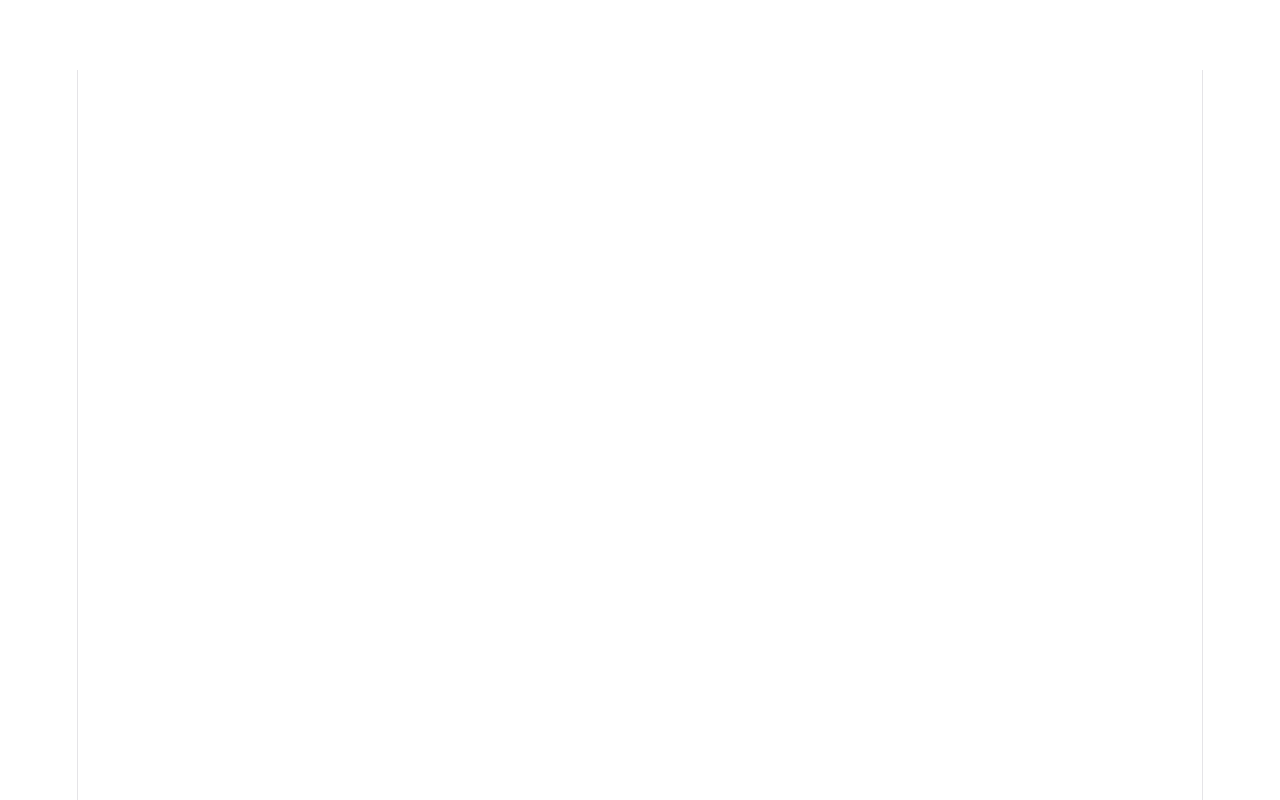
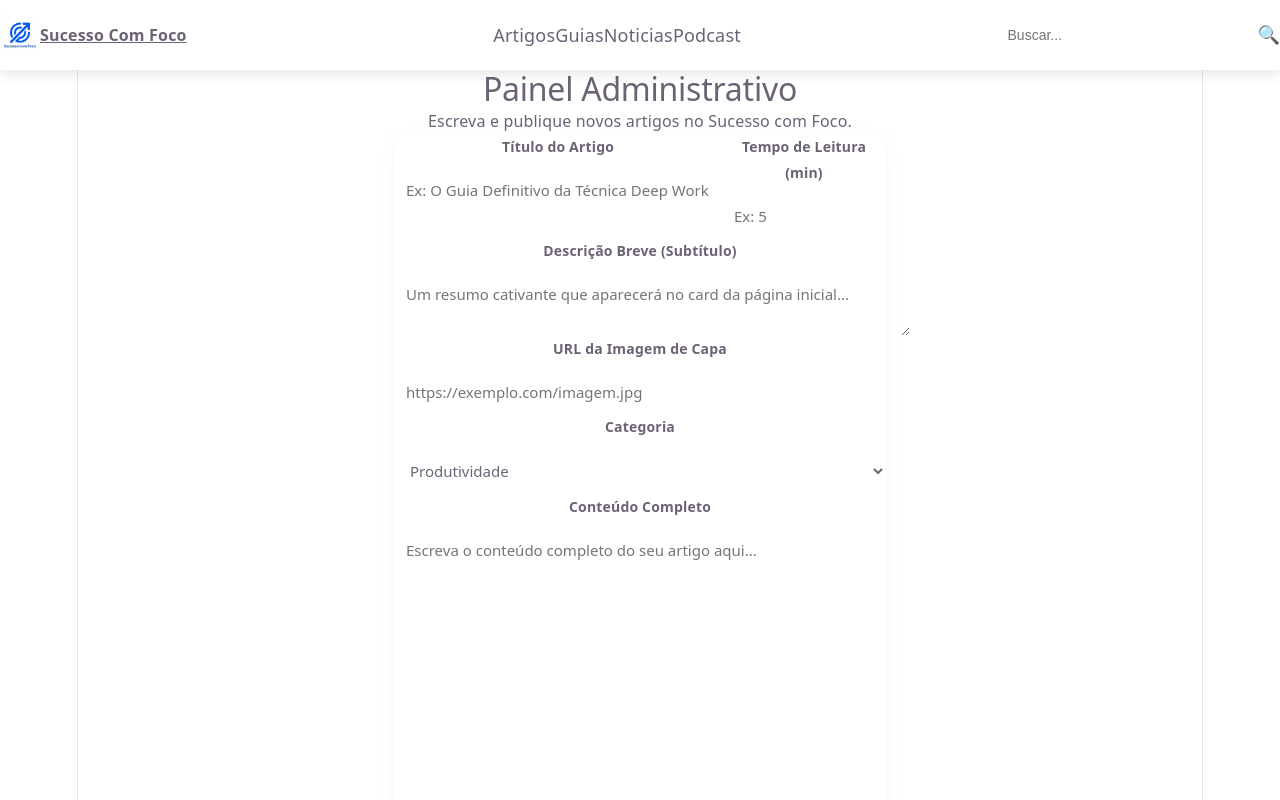
Before and after one commit to oliveiiraviictor/blog-sucesso-com-foco, a React app in the folder frontend/: page /dashboard in a window 1280 px wide. Before the commit this address had no page. Shown: the top 800 px of the page. Built offline with nearby package versions, Linux system fonts and the light colour scheme; the HTML template or start-up script is replaced by a standard one.

Commit message:
Criando o Dashboard e colocando informações no DB

```diff
--- a/frontend/src/App.jsx
+++ b/frontend/src/App.jsx
@@ -5,6 +5,7 @@ import Home from './pages/Home';
 import Login from './pages/Login/Login';
 import Register from './pages/Register/Register';
 import ArticleDetail from './pages/ArticleDetail/ArticleDetail';
+import Dashboard from './pages/Dashboard/Dashboard';
 
 function App() {
   const [count, setCount] = useState(0)
@@ -16,6 +17,7 @@ function App() {
         <Route path='article/:id' element={<ArticleDetail />}/>
         <Route path="/login" element={<Login />}/>
         <Route path='/register' element={<Register />}/>
+        <Route path='/dashboard' element={<Dashboard />}/>
       </Routes>
     </Router>
   )
--- /dev/null
+++ b/frontend/src/pages/Dashboard/Dashboard.css
@@ -0,0 +1,99 @@
+.dashboard-container {
+  padding: var(--spacing-3xl) var(--spacing-md);
+  max-width: 800px; /* Mantém o formulário num tamanho legível */
+  margin: 0 auto;
+}
+
+.dashboard-header {
+  margin-bottom: var(--spacing-2xl);
+  text-align: center;
+}
+
+.dashboard-header h2 {
+  font-size: 32px;
+  color: var(--on-surface);
+  margin-bottom: var(--spacing-xs);
+}
+
+.dashboard-header p {
+  color: var(--on-surface-variant);
+  font-size: 16px;
+}
+
+.dashboard-card {
+  background-color: var(--surface-container-lowest);
+  padding: var(--spacing-3xl);
+  border-radius: var(--radius-lg);
+  border: 1px solid var(--outline-variant);
+  box-shadow: 0 4px 20px rgba(0, 0, 0, 0.03);
+}
+
+.dashboard-form {
+  display: flex;
+  flex-direction: column;
+  gap: var(--spacing-xl);
+}
+
+.form-row {
+  display: flex;
+  gap: var(--spacing-md);
+  flex-wrap: wrap;
+}
+
+.flex-2 { flex: 2; min-width: 200px; }
+.flex-1 { flex: 1; min-width: 120px; }
+
+.form-group {
+  display: flex;
+  flex-direction: column;
+  gap: 8px;
+}
+
+.form-group label {
+  font-weight: 600;
+  font-size: 14px;
+  color: var(--on-surface);
+}
+
+.form-group input,
+.form-group textarea,
+.form-group select {
+  width: 100%;
+  padding: 12px;
+  border-radius: var(--radius-sm);
+  border: 1px solid var(--outline);
+  background-color: var(--surface-container-lowest);
+  font-family: inherit;
+  font-size: 15px;
+  color: var(--on-surface);
+  transition: border-color 0.2s ease;
+}
+
+.form-group input:focus,
+.form-group textarea:focus,
+.form-group select:focus {
+  outline: none;
+  border-color: var(--primary);
+}
+
+.form-group textarea {
+  resize: vertical;
+}
+
+.dashboard-actions {
+  display: flex;
+  justify-content: flex-end;
+  margin-top: var(--spacing-md);
+  padding-top: var(--spacing-xl);
+  border-top: 1px solid var(--surface-container-high);
+}
+
+.success-message {
+  background-color: #d4edda;
+  color: #155724;
+  padding: var(--spacing-md);
+  border-radius: var(--radius-md);
+  text-align: center;
+  font-weight: 500;
+  border: 1px solid #c3e6cb;
+}
--- /dev/null
+++ b/frontend/src/pages/Dashboard/Dashboard.jsx
@@ -0,0 +1,177 @@
+import { useState } from 'react';
+import { useNavigate } from 'react-router-dom';
+import { Header } from '../../components/Header';
+import { Footer } from '../../components/Footer';
+import articleService from '../../services/articleService';
+import './Dashboard.css';
+
+export default function Dashboard() {
+  const navigate = useNavigate();
+
+  const [formData, setFormData] = useState({
+    titulo: '',
+    descricao: '',
+    conteudo: '',
+    imagemCapa: '',
+    categoriaId: '1',
+    tempoDeLeitura: ''
+  });
+
+  const [loading, setLoading] = useState(false);
+  const [error, setError] = useState(null);
+  const [success, setSuccess] = useState(false);
+
+  const handleChange = (e) => {
+    const { name, value } = e.target;
+    setFormData(prev => ({ ...prev, [name]: value }));
+  };
+
+  const handleSubmit = async (e) => {
+    e.preventDefault();
+    setLoading(true);
+    setError(null);
+    setSuccess(false);
+
+    try {
+      // 1. Vai buscar o utilizador que está logado para usar como autorId
+      const userStorage = JSON.parse(localStorage.getItem('user'));
+
+      // Se não houver utilizador (em testes), usamos o ID 1 como segurança
+      const autorId = userStorage && userStorage.id ? userStorage.id : 1;
+
+      // 2. Chama o serviço passando os dados exatamente na ordem que definiu
+      await articleService.create(
+        formData.titulo,
+        formData.conteudo,
+        formData.imagemCapa,
+        autorId,
+        parseInt(formData.categoriaId) // Garante que o ID da categoria vai como número
+      );
+
+      setSuccess(true);
+
+      // 3. Limpa o formulário
+      setFormData({
+        titulo: '',
+        descricao: '',
+        conteudo: '',
+        imagemCapa: '',
+        categoriaId: '1',
+        tempoDeLeitura: ''
+      });
+
+    } catch (err) {
+      setError(err.response?.data?.error || 'Erro ao publicar o artigo.');
+    } finally {
+      setLoading(false);
+    }
+  };
+
+  return (
+    <>
+      <Header />
+      <main className="dashboard-container container">
+        <div className="dashboard-header">
+          <h2>Painel Administrativo</h2>
+          <p>Escreva e publique novos artigos no Sucesso com Foco.</p>
+        </div>
+
+        <div className="dashboard-card">
+          <form onSubmit={handleSubmit} className="dashboard-form">
+            {error && <div className="error-message">{error}</div>}
+            {success && <div className="success-message">Artigo publicado com sucesso!</div>}
+
+            <div className="form-row">
+              <div className="form-group flex-2">
+                <label htmlFor="titulo">Título do Artigo</label>
+                <input
+                  type="text"
+                  id="titulo"
+                  name="titulo"
+                  value={formData.titulo}
+                  onChange={handleChange}
+                  placeholder="Ex: O Guia Definitivo da Técnica Deep Work"
+                  required
+                />
+              </div>
+
+              <div className="form-group flex-1">
+                <label htmlFor="tempoDeLeitura">Tempo de Leitura (min)</label>
+                <input
+                  type="number"
+                  id="tempoDeLeitura"
+                  name="tempoDeLeitura"
+                  value={formData.tempoDeLeitura}
+                  onChange={handleChange}
+                  placeholder="Ex: 5"
+                  required
+                />
+              </div>
+            </div>
+
+            <div className="form-group">
+              <label htmlFor="descricao">Descrição Breve (Subtítulo)</label>
+              <textarea
+                id="descricao"
+                name="descricao"
+                value={formData.descricao}
+                onChange={handleChange}
+                placeholder="Um resumo cativante que aparecerá no card da página inicial..."
+                rows="2"
+                required
+              />
+            </div>
+
+            <div className="form-group">
+              <label htmlFor="imagemCapa">URL da Imagem de Capa</label>
+              <input
+                type="url"
+                id="imagemCapa"
+                name="imagemCapa"
+                value={formData.imagemCapa}
+                onChange={handleChange}
+                placeholder="https://exemplo.com/imagem.jpg"
+              />
+            </div>
+
+            <div className="form-group">
+              <label htmlFor="categoriaId">Categoria</label>
+              <select
+                id="categoriaId"
+                name="categoriaId"
+                value={formData.categoriaId}
+                onChange={handleChange}
+              >
+                {/* Aqui futuramente podemos puxar dinamicamente do banco */}
+                <option value="1">Produtividade</option>
+                <option value="2">Carreira</option>
+                <option value="3">Mentalidade</option>
+                <option value="4">Negócios</option>
+              </select>
+            </div>
+
+            <div className="form-group">
+              <label htmlFor="conteudo">Conteúdo Completo</label>
+              <textarea
+                id="conteudo"
+                name="conteudo"
+                value={formData.conteudo}
+                onChange={handleChange}
+                placeholder="Escreva o conteúdo completo do seu artigo aqui..."
+                rows="15"
+                required
+              />
+            </div>
+
+            <div className="dashboard-actions">
+              <button type="submit" className="btn-action" disabled={loading}>
+                {loading ? 'Publicando...' : 'Publicar Artigo'}
+              </button>
+            </div>
+          </form>
+        </div>
+      </main>
+      <Footer />
+    </>
+  );
+}
```
Also changed, not shown: 1 other file (tests, documents, lock files or other folders).
